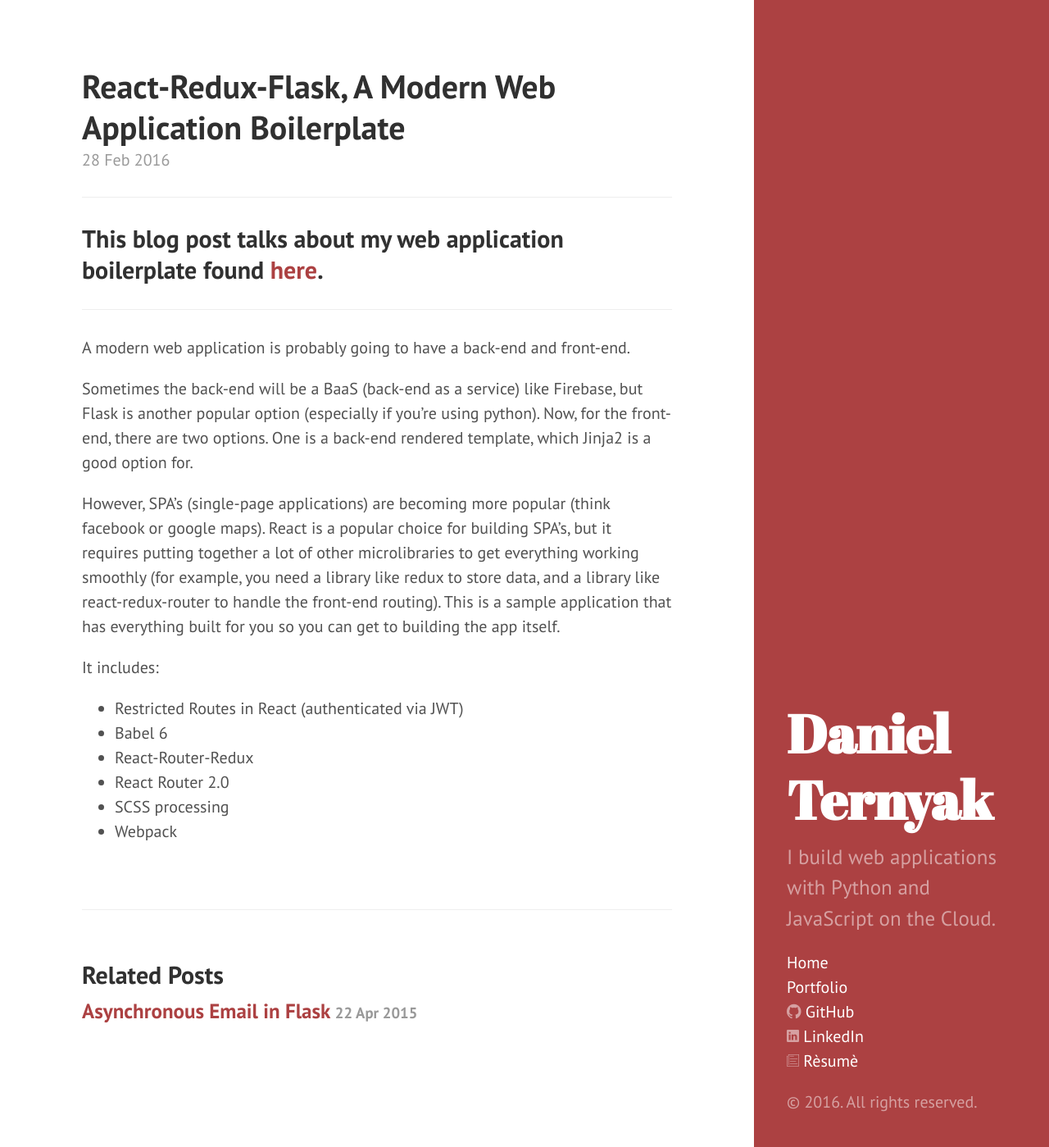
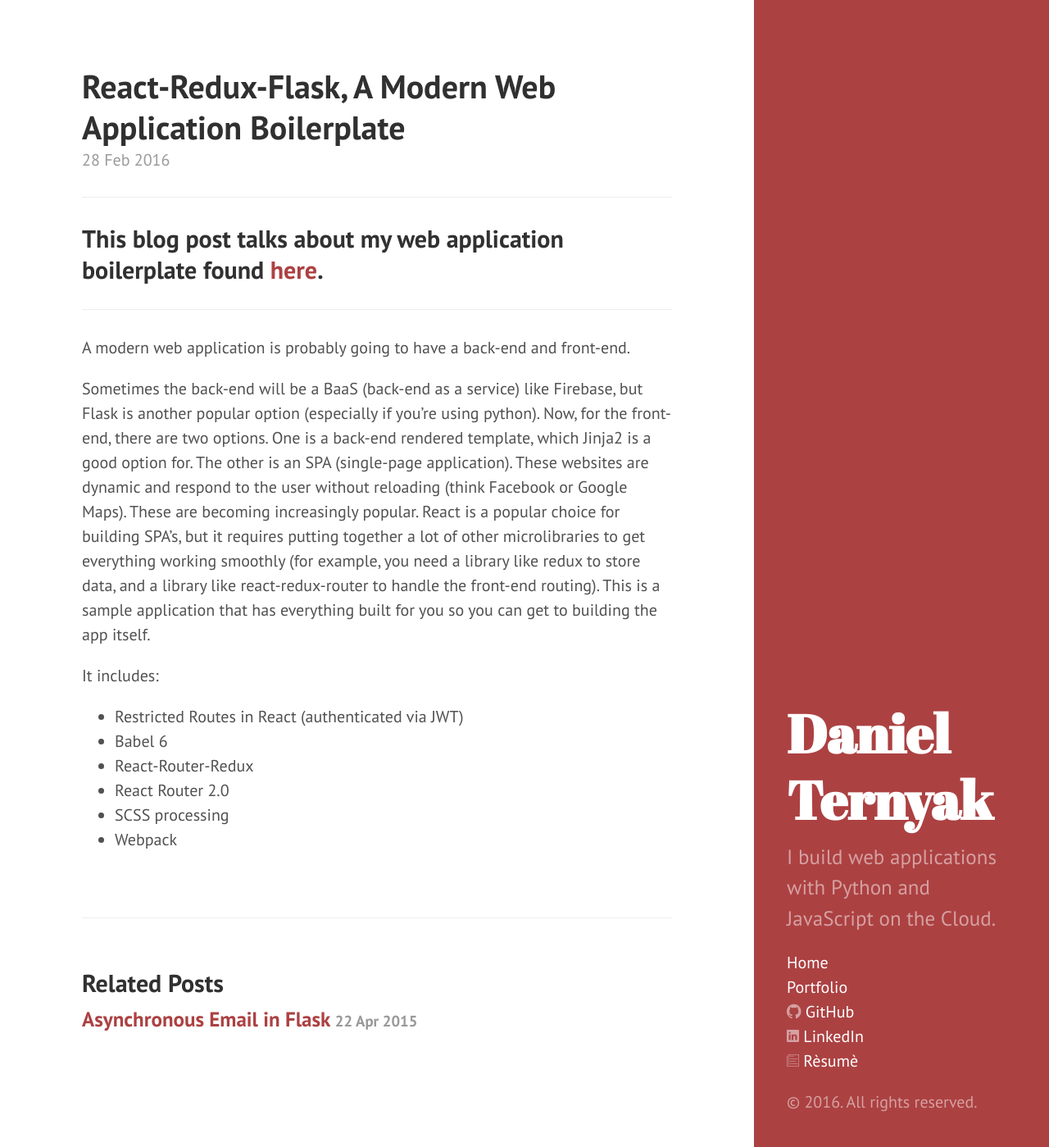
Before and after one commit to dternyak/dternyak.github.io, a Jekyll site: the page built from _posts/2016-02-28-react-redux-flask.md, in a window 1280 px wide and 1399 px high. Shown: the whole window at 82% size. Built offline with Jekyll 4.4.1, drawn with Linux system fonts in a browser that asks for light colours; nearby versions of some CDN libraries; Markdown is read by kramdown in place of the engine named in the settings.

Commit message:
Updated 2016-02-28-react-redux-flask.md

```diff
--- a/_posts/2016-02-28-react-redux-flask.md
+++ b/_posts/2016-02-28-react-redux-flask.md
@@ -14,9 +16,8 @@
 Sometimes the back-end will be a BaaS (back-end as a service) like Firebase, but Flask is another popular option
 (especially if you're using python).
 Now, for the front-end, there are two options.
-One is a back-end rendered template, which Jinja2 is a good option for.
-
-However, SPA's (single-page applications) are becoming more popular (think facebook or google maps).
+One is a back-end rendered template, which Jinja2 is a good option for. The other is an SPA (single-page application). These websites are dynamic and respond to the user without reloading (think Facebook or Google Maps).
+These are becoming increasingly popular.
 React is a popular choice for building SPA's, but it requires putting together a lot of other microlibraries to get everything working smoothly (for example, you need a library like redux to store data, and a library like react-redux-router to handle the front-end routing).
 This is a sample application that has everything built for you so you can get to building the app itself.
 
```
Also changed, not shown: other parts of _posts/2016-02-28-react-redux-flask.md (+3 -1 lines).
